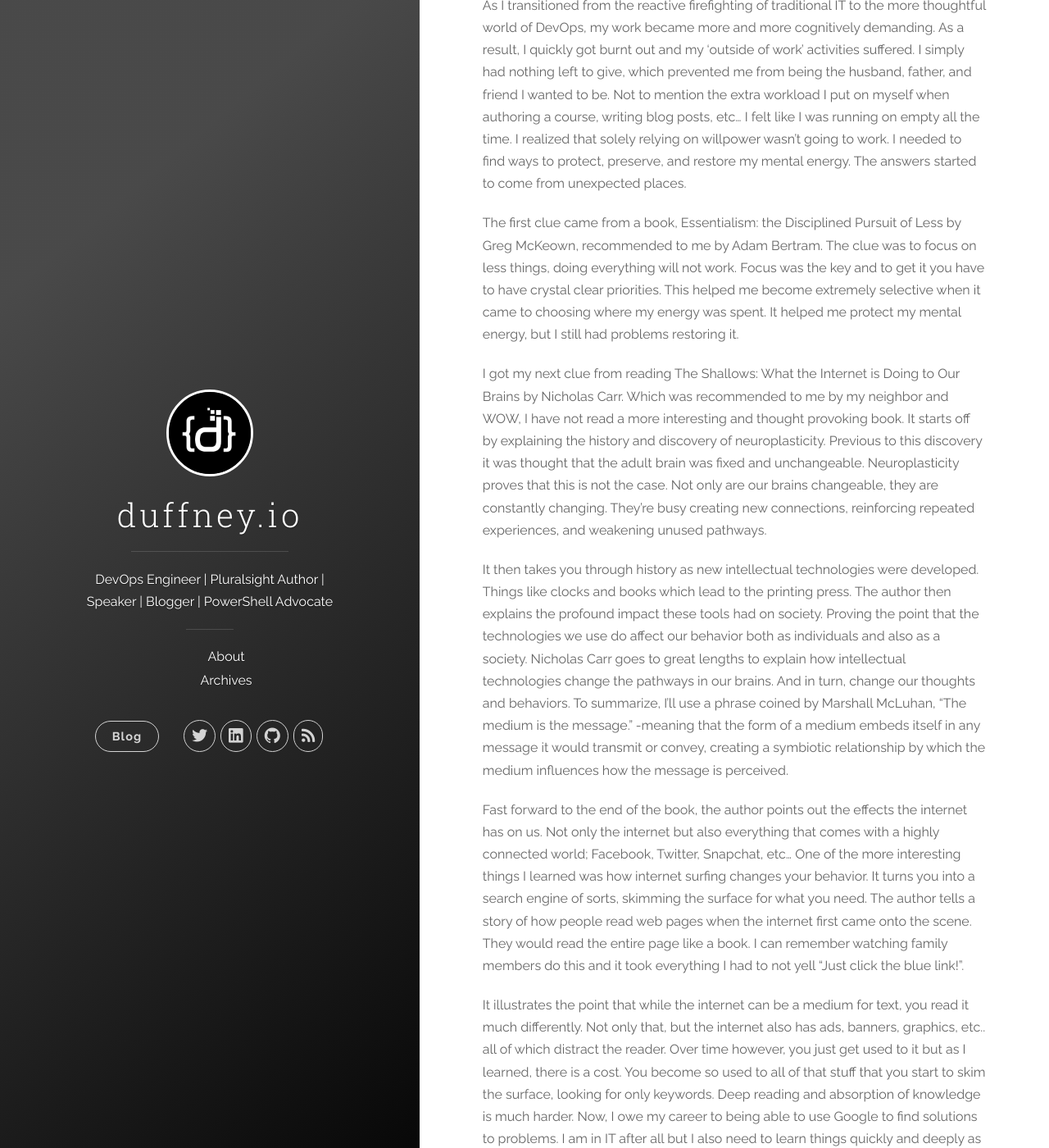
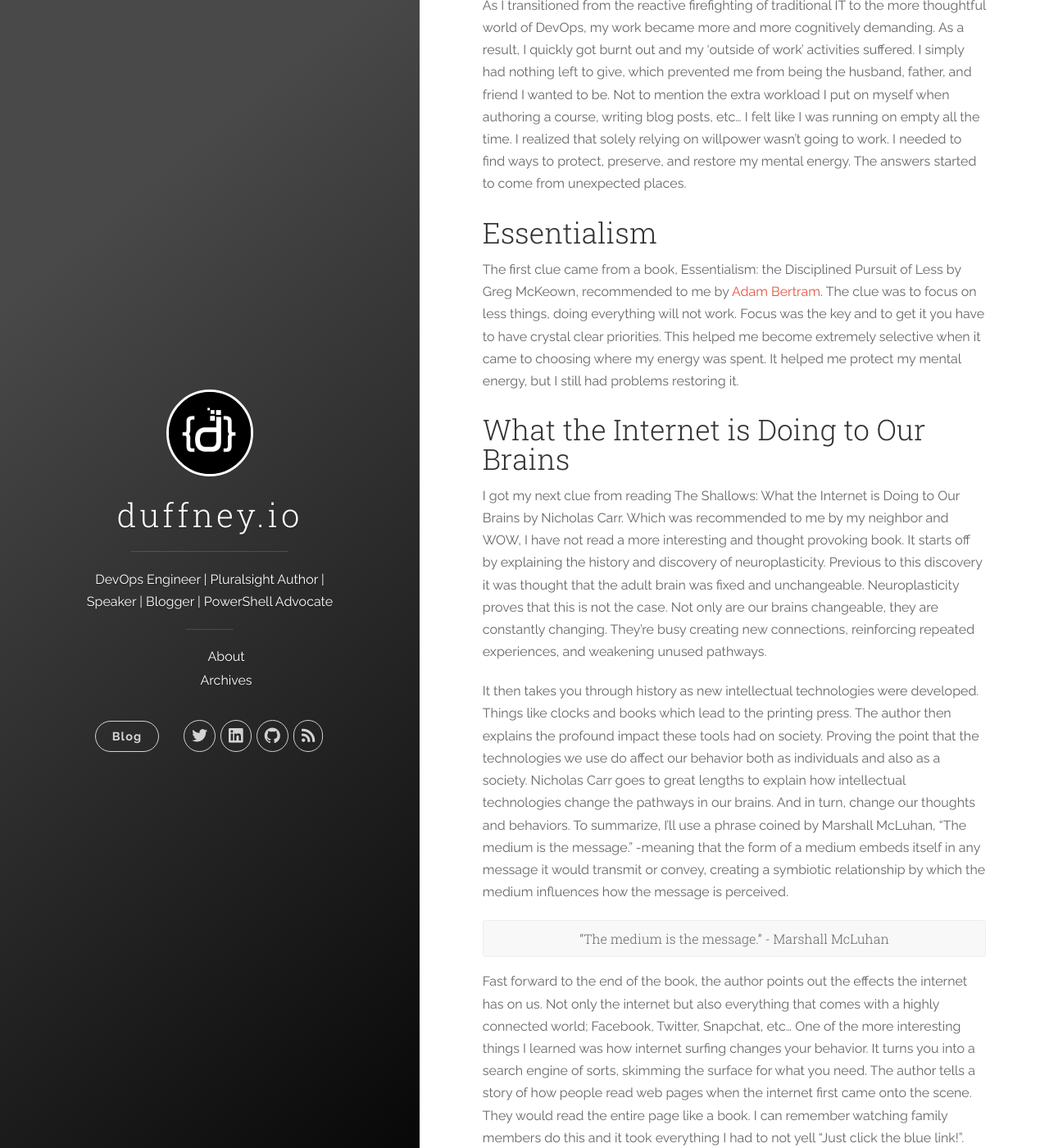
Before and after one commit to AzureDevOps3/duffney.github.io, a Jekyll site: the page built from _posts/2018-02-15-DetachingFromDistraction.md, in a window 1280 px wide and 1400 px high, scrolled down 223 px. Shown: the whole window at 82% size. Built offline with Jekyll 4.4.1, drawn with Linux system fonts in a browser that asks for light colours; nearby versions of some CDN libraries; comment, search, counter and statistics services are not loaded; some of the changed text lies outside the part shown.

Commit message:
updated format

```diff
--- a/_posts/2018-02-15-DetachingFromDistraction.md
+++ b/_posts/2018-02-15-DetachingFromDistraction.md
@@ -7,34 +7,57 @@ tags: [distraction, focus, concentration, liner mind, deep work, learning,]
 modified: 2018-02-15
 ---
 
-As I transitioned from the reactive firefighting of traditional IT to the more thoughtful world of DevOps, my work became more and more cognitively demanding. As a result, I quickly got burnt out and my ‘outside of work’ activities suffered. I simply had nothing left to give, which prevented me from being the husband, father, and friend I wanted to be. Not to mention the extra workload I put on myself when authoring a course, writing blog posts, etc… I felt like I was running on empty all the time. I realized that solely relying on willpower wasn’t going to work. I needed to find ways to protect, preserve, and restore my mental energy. The answers started to come from unexpected places.
+As I transitioned from the reactive firefighting of traditional IT to the more thoughtful world of DevOps, my work became more and more cognitively demanding. As a result, I quickly got burnt out and my 'outside of work' activities suffered. I simply had nothing left to give, which prevented me from being the husband, father, and friend I wanted to be. Not to mention the extra workload I put on myself when authoring a course, writing blog posts, etc… I felt like I was running on empty all the time. I realized that solely relying on willpower wasn't going to work. I needed to find ways to protect, preserve, and restore my mental energy. The answers started to come from unexpected places.
 
-The first clue came from a book, Essentialism: the Disciplined Pursuit of Less by Greg McKeown, recommended to me by Adam Bertram. The clue was to focus on less things, doing everything will not work. Focus was the key and to get it you have to have crystal clear priorities. This helped me become extremely selective when it came to choosing where my energy was spent. It helped me protect my mental energy, but I still had problems restoring it.
+## Essentialism
 
-I got my next clue from reading The Shallows: What the Internet is Doing to Our Brains by Nicholas Carr. Which was recommended to me by my neighbor and WOW, I have not read a more interesting and thought provoking book. It starts off by explaining the history and discovery of neuroplasticity. Previous to this discovery it was thought that the adult brain was fixed and unchangeable. Neuroplasticity proves that this is not the case. Not only are our brains changeable, they are constantly changing. They’re busy creating new connections, reinforcing repeated experiences, and weakening unused pathways.
+The first clue came from a book, Essentialism: the Disciplined Pursuit of Less by Greg McKeown, recommended to me by [Adam Bertram](https://twitter.com/adbertram). The clue was to focus on less things, doing everything will not work. Focus was the key and to get it you have to have crystal clear priorities. This helped me become extremely selective when it came to choosing where my energy was spent. It helped me protect my mental energy, but I still had problems restoring it.
 
-It then takes you through history as new intellectual technologies were developed. Things like clocks and books which lead to the printing press. The author then explains the profound impact these tools had on society. Proving the point that the technologies we use do affect our behavior both as individuals and also as a society. Nicholas Carr goes to great lengths to explain how intellectual technologies change the pathways in our brains. And in turn, change our thoughts and behaviors. To summarize, I’ll use a phrase coined by Marshall McLuhan, “The medium is the message.” -meaning that the form of a medium embeds itself in any message it would transmit or convey, creating a symbiotic relationship by which the medium influences how the message is perceived.
+## What the Internet is Doing to Our Brains
 
-Fast forward to the end of the book, the author points out the effects the internet has on us. Not only the internet but also everything that comes with a highly connected world; Facebook, Twitter, Snapchat, etc… One of the more interesting things I learned was how internet surfing changes your behavior. It turns you into a search engine of sorts, skimming the surface for what you need. The author tells a story of how people read web pages when the internet first came onto the scene. They would read the entire page like a book. I can remember watching family members do this and it took everything I had to not yell “Just click the blue link!”.
+I got my next clue from reading The Shallows: What the Internet is Doing to Our Brains by Nicholas Carr. Which was recommended to me by my neighbor and WOW, I have not read a more interesting and thought provoking book. It starts off by explaining the history and discovery of neuroplasticity. Previous to this discovery it was thought that the adult brain was fixed and unchangeable. Neuroplasticity proves that this is not the case. Not only are our brains changeable, they are constantly changing. They're busy creating new connections, reinforcing repeated experiences, and weakening unused pathways.
+
+It then takes you through history as new intellectual technologies were developed. Things like clocks and books which lead to the printing press. The author then explains the profound impact these tools had on society. Proving the point that the technologies we use do affect our behavior both as individuals and also as a society. Nicholas Carr goes to great lengths to explain how intellectual technologies change the pathways in our brains. And in turn, change our thoughts and behaviors. To summarize, I'll use a phrase coined by Marshall McLuhan, "The medium is the message." -meaning that the form of a medium embeds itself in any message it would transmit or convey, creating a symbiotic relationship by which the medium influences how the message is perceived.
+
+> "The medium is the message." - Marshall McLuhan
+
+Fast forward to the end of the book, the author points out the effects the internet has on us. Not only the internet but also everything that comes with a highly connected world; Facebook, Twitter, Snapchat, etc… One of the more interesting things I learned was how internet surfing changes your behavior. It turns you into a search engine of sorts, skimming the surface for what you need. The author tells a story of how people read web pages when the internet first came onto the scene. They would read the entire page like a book. I can remember watching family members do this and it took everything I had to not yell "Just click the blue link!".
 
 It illustrates the point that while the internet can be a medium for text, you read it much differently. Not only that, but the internet also has ads, banners, graphics, etc.. all of which distract the reader. Over time however, you just get used to it but as I learned, there is a cost. You become so used to all of that stuff that you start to skim the surface, looking for only keywords. Deep reading and absorption of knowledge is much harder. Now, I owe my career to being able to use Google to find solutions to problems. I am in IT after all but I also need to learn things quickly and deeply as well.
 
-I took several things away from that book. The first was, using the computer 90% of the day was draining me and I needed to find other activities. The second take away was that social media doesn’t add much value. Using my cell phone for it makes me a consumer, not a creator so I then decided to use it less. I’m currently at 45 minutes a day on average. The third major takeaway I got from this book was what you read from matters. Reading off of your phone is more cognitively demanding than reading from a kindle. And reading from a kindle is more demanding than reading from a physical book. I much prefer a physical book over anything else. It makes me feel like a scholar as I sit down at the kitchen table with my glasses on, my book, and my morning coffee.
+## Oversubscribed
 
-It also left me with several unanswered questions such as: What did people do before the internet and were those things restorative mentally? How do I reduce my screen time? Should I delete all my social media? What tasks should I be doing instead of being “connected”? How do I stay productive without a computer? I’m still in the process of answering all of these questions, but after discovering all of Cal Newport’s work, I have high hopes I’ll find some of the answers to these questions.
+I took several things away from that book. The first was, using the computer 90% of the day was draining me and I needed to find other activities. The second take away was that social media doesn't add much value. Using my cell phone for it makes me a consumer, not a creator so I then decided to use it less. I'm currently at 45 minutes a day on average. The third major takeaway I got from this book was what you read from matters. Reading off of your phone is more cognitively demanding than reading from a kindle. And reading from a kindle is more demanding than reading from a physical book. I much prefer a physical book over anything else. It makes me feel like a scholar as I sit down at the kitchen table with my glasses on, my book, and my morning coffee.
 
-I want to leave you with some actionable items and share how each of them have positively affected me. The first thing I did was remove all non-essential apps from my phone. That meant Facebook, Twitter, Instagram, Pinterest, SnapChat, mobile games, and other social networking type apps. I’ll just refer to them as distractions. What remains on my phone, at least for now, is Slack, PagerDuty, two-factor apps, Overcast, Evernote, Pluralsight, Amazon, my banking app, and some music apps. The goal was to use the phone as little as possible. I spend twelve hours a day on the computer and most of what I did on the phone was a time wasting distraction.
+It also left me with several unanswered questions such as: What did people do before the internet and were those things restorative mentally? How do I reduce my screen time? Should I delete all my social media? What tasks should I be doing instead of being "connected"? How do I stay productive without a computer? I'm still in the process of answering all of these questions, but after discovering all of Cal Newport's work, I have high hopes I'll find some of the answers to these questions.
 
-If you’re thinking about doing this, I recommend you download an app called Moment first. It tracks your phone usage and the results might motivate you to do something about your phone time. When I started deleting apps, I had to push past the feeling that I was going to be disconnected and possibly left out. This feeling just confirmed I was doing the right thing. It meant I was addicted.
+* How do I reduce my screen time?
+* Should I delete all my social media?
+* What can I do to disconnect?
+* How do I stay productive without a computer?
 
-I’ve also blocked all social media websites on my work laptop and personal desktop. To block the sites I use a Chrome extension called Block Site. I haven’t yet deleted any accounts. I’m still weighing the pros and cons. I’m okay with deleting everything besides Twitter. I see some valid value in Twitter, but I’m still not sure it’s worth the cost. I can only access Twitter on my wife’s macbook. Since it’s hers and she takes it wherever, it’s like a treasure hunt everytime I feel the urge to check it. This is normally enough of a deterrent that I don’t do it. I check twitter maybe 5-10 times a week and everything else once, or not at all.
+## The Attention Slot Machine in Your Pocket
 
-So… how is life different? In a word, peaceful. It took about two weeks but the urge to check my social feeds finally went away. I didn’t realize how much space that took up in my head. I’m a lot calmer, at least most of the time. This low level feeling of anxiety vanished. Previously when I wasn’t working, I was on my phone trying to be “productive”. I was oblivious to this at the time, but it drove my wife nuts! Now I don’t have to hear “Can you put your phone away please?” or getting that uncomfortable feeling then looking up to find her staring at me. I’m also happier because I’m not bombarded by all the content social media shoves in your face. No matter your political stance, way of life, or opinions on things, there is something that is bound to show up that will upset you. Perhaps I live in more of a bubble now but I kind of like it here.
+I want to leave you with some actionable items and share how each of them have positively affected me. The first thing I did was remove all non-essential apps from my phone. That meant Facebook, Twitter, Instagram, Pinterest, SnapChat, mobile games, and other social networking type apps. I'll just refer to them as distractions. What remains on my phone, at least for now, is Slack, PagerDuty, two-factor apps, Overcast, Evernote, Pluralsight, Amazon, my banking app, and some music apps. The goal was to use the phone as little as possible. I spend twelve hours a day on the computer and most of what I did on the phone was a time wasting distraction.
 
-My concentration has also increased. Before blocking social media, any spare minute I got, whether it be waiting for a container image to download, a virtual machine to be built, or a Pester test to finish I would open Twitter and spend at least two to three minutes scrolling. Now I do what I’ve always wanted to do. I read blog posts, pseudo code, or take care of small things like responding to emails. Basically I do the things I was too “busy” to do before. The best thing is I have very few distractions that break my concentration. I get more of the important stuff done.
+If you're thinking about doing this, I recommend you download an app called Moment first. It tracks your phone usage and the results might motivate you to do something about your phone time. When I started deleting apps, I had to push past the feeling that I was going to be disconnected and possibly left out. This feeling just confirmed I was doing the right thing. It meant I was addicted.
 
-What have I replaced the time spent on social media and my phone with? Most importantly, nothing. Freeing up this time makes me available to my family. I make a constant effort to be as present as I can when I have downtime outside of work. In the mornings it has freed me up to do more things. I choose to either write as I am now, enjoying a nice cup of mushroom coffee at the dinner table or I read. At the start of this I could only read for thirty minutes, I now often read for at least an hour sometimes up to two hours straight. To put things in perspective, up until this point in my life I was nowhere near what you’d call a “reader”. I used to pride myself on not having read any assigned book throughout high school. I now realize how stupid that was but hindsight is always twenty-twenty.
+## Reduce Context Switching
 
-If I’m not reading or writing, I’m thinking. People closest to me will say, there is always something going on up there for Josh. All the benefits I’ve listed so far are great, but this one is life changing. Being a little bored gives me time to think and to contemplate things. Which helps me connect things and put the pieces together. That thing could be a PowerShell function, the architecture for a configuration management tool, or how I can gain insight for a situation. I gain a much deeper understanding of things by allowing the information to sink in. Without being distracted all the time you can observe. You can observe your behavior, your thoughts, your interactions much better. Ultimately, I feel like it’s making me better and perhaps you’d feel the same way. Why not give it a try?
+I've also blocked all social media websites on my work laptop and personal desktop. To block the sites I use a Chrome extension called Block Site. I haven't yet deleted any accounts. I'm still weighing the pros and cons. I'm okay with deleting everything besides Twitter. I see some valid value in Twitter, but I'm still not sure it's worth the cost. I can only access Twitter on my wife's macbook. Since it's hers and she takes it wherever, it's like a treasure hunt everytime I feel the urge to check it. This is normally enough of a deterrent that I don't do it. I check twitter maybe 5-10 times a week and everything else once, or not at all.
 
-If this provoked some questions, please ask them in the comments below. If you’re already doing some of these things, I’d love to hear your story! I want to know what habits and routines you’ve establish to stay disconnected.
+## How is Life Different
+
+So… how is life different? In a word, peaceful. It took about two weeks but the urge to check my social feeds finally went away. I didn't realize how much space that took up in my head. I'm a lot calmer, at least most of the time. This low level feeling of anxiety vanished. Previously when I wasn't working, I was on my phone trying to be "productive". I was oblivious to this at the time, but it drove my wife nuts! Now I don't have to hear "Can you put your phone away please?" or getting that uncomfortable feeling then looking up to find her staring at me. I'm also happier because I'm not bombarded by all the content social media shoves in your face. No matter your political stance, way of life, or opinions on things, there is something that is bound to show up that will upset you. Perhaps I live in more of a bubble now but I kind of like it here.
+
+## Concentration
+
+My concentration has also increased. Before blocking social media, any spare minute I got, whether it be waiting for a container image to download, a virtual machine to be built, or a Pester test to finish I would open Twitter and spend at least two to three minutes scrolling. Now I do what I've always wanted to do. I read blog posts, pseudo code, or take care of small things like responding to emails. Basically I do the things I was too "busy" to do before. The best thing is I have very few distractions that break my concentration. I get more of the important stuff done.
+
+## Embrace Boredom
+
+What have I replaced the time spent on social media and my phone with? Most importantly, nothing. Freeing up this time makes me available to my family. I make a constant effort to be as present as I can when I have downtime outside of work. In the mornings it has freed me up to do more things. I choose to either write as I am now, enjoying a nice cup of mushroom coffee at the dinner table or I read. At the start of this I could only read for thirty minutes, I now often read for at least an hour sometimes up to two hours straight. To put things in perspective, up until this point in my life I was nowhere near what you'd call a "reader". I used to pride myself on not having read any assigned book throughout high school. I now realize how stupid that was but hindsight is always twenty-twenty.
+
+If I'm not reading or writing, I'm thinking. People closest to me will say, there is always something going on up there for Josh. All the benefits I've listed so far are great, but this one is life changing. Being a little bored gives me time to think and to contemplate things. Which helps me connect things and put the pieces together. That thing could be a PowerShell function, the architecture for a configuration management tool, or how I can gain insight for a situation. I gain a much deeper understanding of things by allowing the information to sink in. Without being distracted all the time you can observe. You can observe your behavior, your thoughts, your interactions much better. Ultimately, I feel like it's making me better and perhaps you'd feel the same way. Why not give it a try?
+
+If this provoked some questions, please ask them in the comments below. If you're already doing some of these things, I'd love to hear your story! I want to know what habits and routines you've establish to stay disconnected.
```
